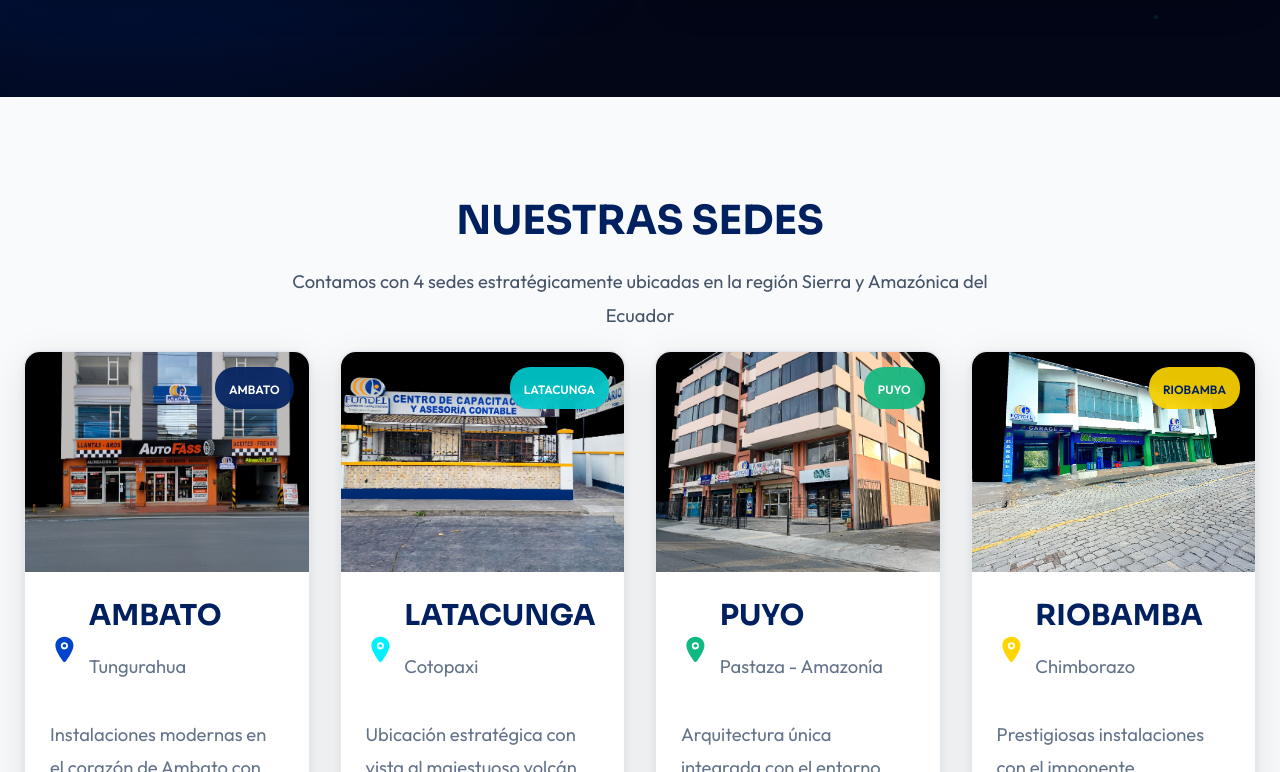
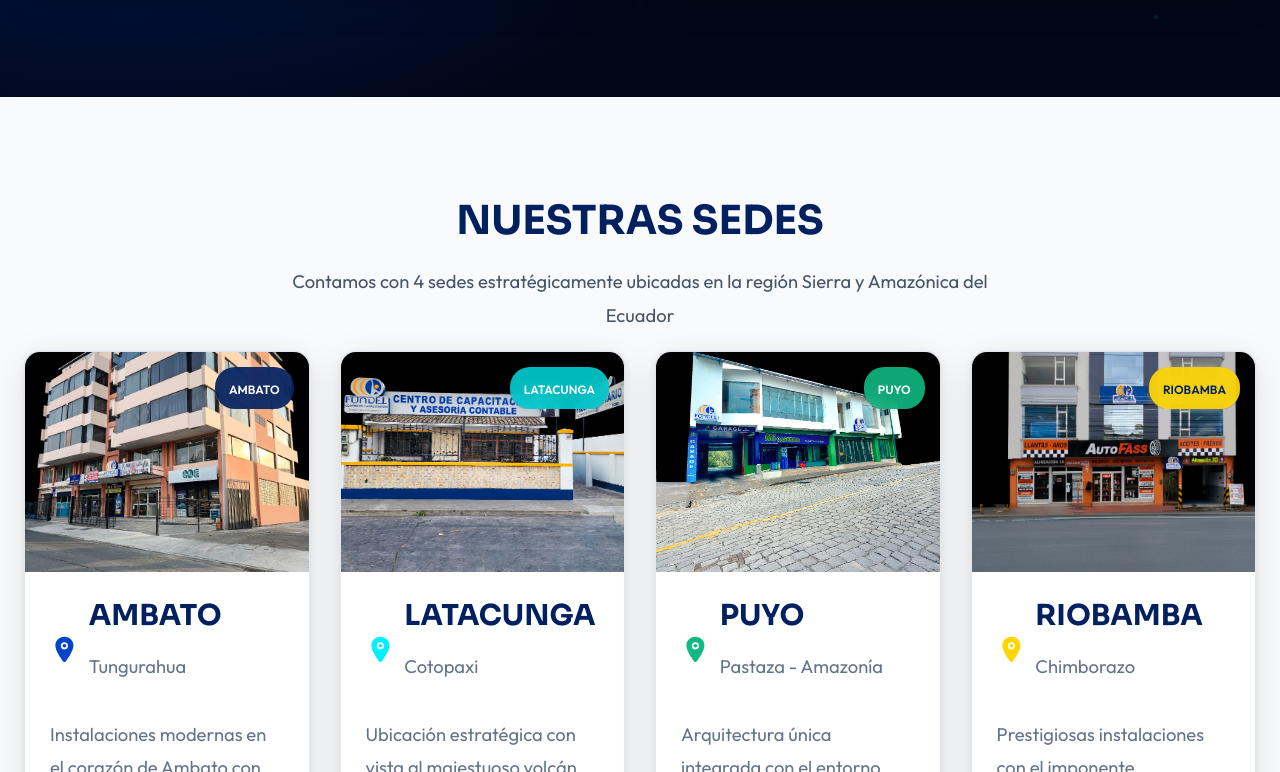
Before and after one commit to fundel-2026/Sitio---PREUFundel, a plain HTML site: page index.html in a window 1280 px wide. Shown: the part 9579-10351 px from the top of the page. Drawn offline with nearby package versions, Linux system fonts and the light colour scheme.

Commit message:
Actualizacion de sedes

```diff
--- a/index.html
+++ b/index.html
@@ -1194,14 +1194,14 @@
                     </p>
                 </div>
 
-                <!-- Estudiante 2: Sin nombre por ahora -->
+                <!-- Estudiante 2: Kevin Llumitasig -->
                 <div class="card-white reveal shadow-premium"
                     style="border-top: 5px solid #c2410c; padding: 30px 25px; transition: transform 0.3s;">
                     <div style="margin-bottom: 20px;">
-                        <img src="img/student_02.jpg" alt="Estudiante Fundel"
+                        <img src="img/student_02.jpg" alt="Kevin Llumitasig"
                             style="width: 120px; height: 120px; border-radius: 50%; object-fit: cover; object-position: top; border: 4px solid #c2410c; box-shadow: 0 8px 20px rgba(194,65,12,0.3);">
                     </div>
-                    <h3 style="color: #002060; margin-bottom: 10px; font-size: 1.3rem;">&nbsp;</h3>
+                    <h3 style="color: #002060; margin-bottom: 10px; font-size: 1.3rem;">KEVIN LLUMITASIG</h3>
                     <div
                         style="background: linear-gradient(135deg, #c2410c, #ea580c); padding: 8px 18px; border-radius: 25px; margin-bottom: 15px; display: inline-flex; align-items: center; gap: 6px;">
                         <p style="color: white; font-weight: 700; margin: 0; font-size: 0.9rem;">📍 LATACUNGA</p>
@@ -1356,7 +1356,7 @@
                 <div class="card-white shadow-premium"
                     style="text-align: left; overflow: hidden; padding: 0; transition: transform 0.3s, box-shadow 0.3s;">
                     <div style="position: relative; overflow: hidden; height: 220px;">
-                        <img src="img/sede_ambato.jpg" alt="PREUFUNDEL Sede Ambato"
+                        <img src="img/sede_puyo.jpg" alt="PREUFUNDEL Sede Ambato"
                             style="width: 100%; height: 100%; object-fit: cover; transition: transform 0.3s;"
                             onmouseover="this.style.transform='scale(1.05)'"
                             onmouseout="this.style.transform='scale(1)'">
@@ -1410,7 +1410,7 @@
                 <div class="card-white shadow-premium"
                     style="text-align: left; overflow: hidden; padding: 0; transition: transform 0.3s, box-shadow 0.3s;">
                     <div style="position: relative; overflow: hidden; height: 220px;">
-                        <img src="img/sede_puyo.jpg" alt="PREUFUNDEL Sede Puyo"
+                        <img src="img/sede_riobamba.jpg" alt="PREUFUNDEL Sede Puyo"
                             style="width: 100%; height: 100%; object-fit: cover; transition: transform 0.3s;"
                             onmouseover="this.style.transform='scale(1.05)'"
                             onmouseout="this.style.transform='scale(1)'">
@@ -1437,7 +1437,7 @@
                 <div class="card-white shadow-premium"
                     style="text-align: left; overflow: hidden; padding: 0; transition: transform 0.3s, box-shadow 0.3s;">
                     <div style="position: relative; overflow: hidden; height: 220px;">
-                        <img src="img/sede_riobamba.jpg" alt="PREUFUNDEL Sede Riobamba"
+                        <img src="img/sede_ambato.jpg" alt="PREUFUNDEL Sede Riobamba"
                             style="width: 100%; height: 100%; object-fit: cover; transition: transform 0.3s;"
                             onmouseover="this.style.transform='scale(1.05)'"
                             onmouseout="this.style.transform='scale(1)'">
```
